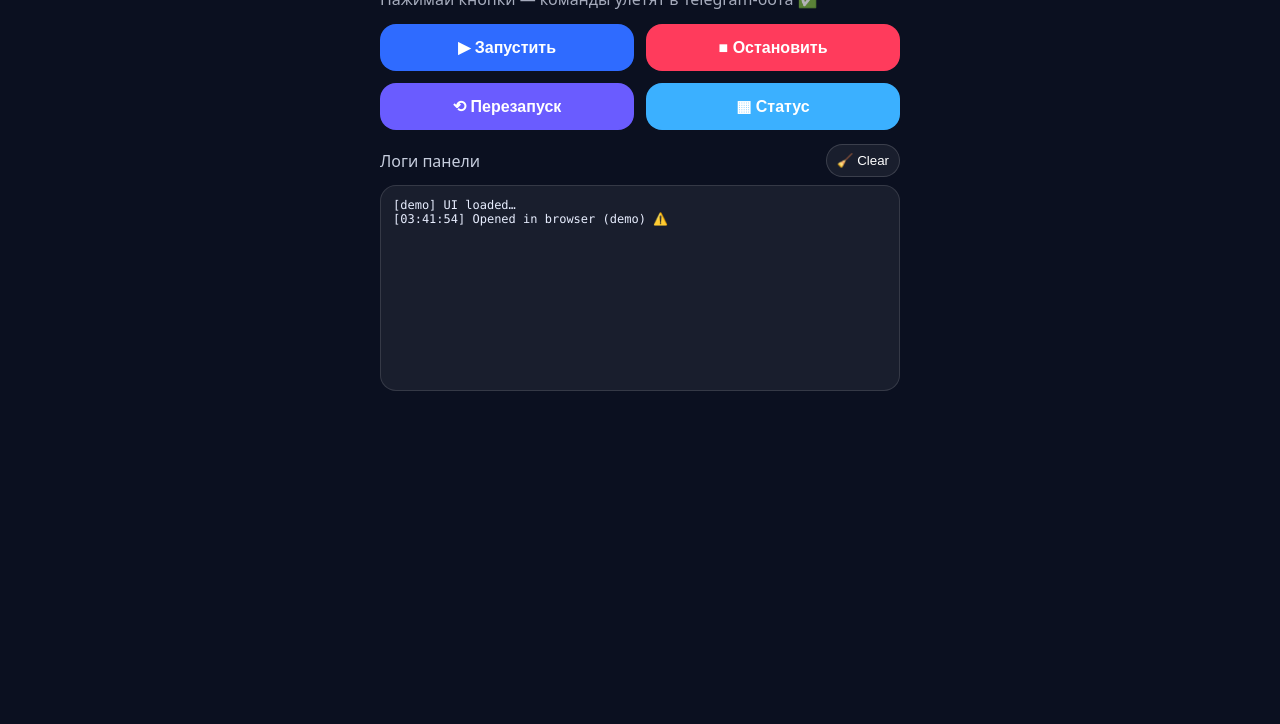
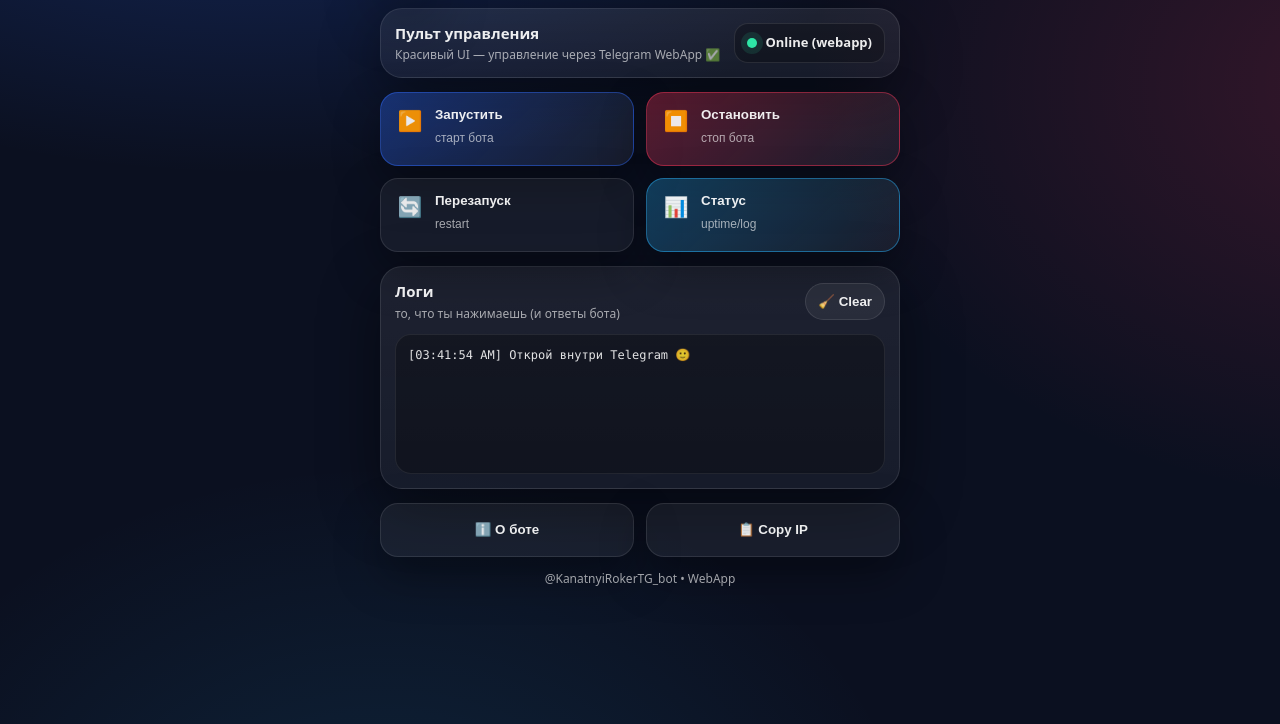
Before and after one commit to maximden876/kanat-panel, a plain HTML site: page index.html in a window 1280 px wide. Shown: the part 76-800 px from the top of the page. Drawn offline with Linux system fonts and the light colour scheme.

Commit message:
Add files via upload

```diff
--- a/app.js
+++ b/app.js
@@ -1,40 +1,85 @@
-const tg = window.Telegram?.WebApp;
+(() => {
+  const tg = window.Telegram?.WebApp;
+  const logBox = document.getElementById("logBox");
+  const clearBtn = document.getElementById("clearBtn");
+  const themeBtn = document.getElementById("themeBtn");
+  const statusText = document.getElementById("statusText");
+  const statusDot = document.getElementById("statusDot");
 
-function logLine(text) {
-  const box = document.getElementById("logBox");
-  if (!box) return;
-  const t = new Date().toLocaleTimeString("ru-RU", { hour12: false });
-  box.textContent += `\n[${t}] ${text}`;
-  box.scrollTop = box.scrollHeight;
-}
+  const now = () => new Date().toLocaleTimeString([], {hour:'2-digit', minute:'2-digit', second:'2-digit'});
 
-function sendAction(action) {
-  if (!tg) {
-    logLine(`❌ Открой панель внутри Telegram (нет WebApp API). action=${action}`);
-    alert("Открой панель внутри Telegram 🙂");
-    return;
+  function log(line){
+    if(!logBox) return;
+    logBox.textContent += `[${now()}] ${line}\n`;
+    logBox.scrollTop = logBox.scrollHeight;
   }
-  tg.sendData(action); // отправляем просто строку: start/stop/restart/status
-  logLine(`✅ Отправлено: ${action}`);
-  tg.showAlert(`✅ Команда отправлена: ${action}`);
-}
 
-window.addEventListener("load", () => {
-  if (tg) {
+  function send(action, payload = {}){
+    const data = { action, ...payload, ts: Date.now() };
+    log(`Нажата кнопка: ${action}`);
+
+    if(!tg){
+      log("⚠️ Telegram.WebApp не найден (открой внутри Telegram).");
+      return;
+    }
+
+    try{
+      tg.sendData(JSON.stringify(data));
+      tg.HapticFeedback?.impactOccurred("light");
+    }catch(e){
+      log("❌ sendData error: " + (e?.message || e));
+    }
+  }
+
+  if(tg){
     tg.ready();
     tg.expand();
-    logLine("Opened inside Telegram ✅");
-  } else {
-    logLine("Opened in browser (demo) ⚠️");
+    tg.MainButton?.hide();
+    log("Opened inside Telegram ✅");
+  }else{
+    log("Открой внутри Telegram 🙂");
   }
 
-  document.getElementById("btnStart")?.addEventListener("click", () => sendAction("start"));
-  document.getElementById("btnStop")?.addEventListener("click", () => sendAction("stop"));
-  document.getElementById("btnRestart")?.addEventListener("click", () => sendAction("restart"));
-  document.getElementById("btnStatus")?.addEventListener("click", () => sendAction("status"));
+  document.querySelectorAll("[data-action]").forEach(btn => {
+    btn.addEventListener("click", () => {
+      const action = btn.getAttribute("data-action");
+      send(action);
 
-  document.getElementById("btnClear")?.addEventListener("click", () => {
-    const box = document.getElementById("logBox");
-    if (box) box.textContent = "";
+      // local UI status (demo)
+      if(action === "status"){
+        statusText.textContent = "Status requested";
+        statusDot.style.background = "#28b7ff";
+      }
+      if(action === "start"){
+        statusText.textContent = "Start requested";
+        statusDot.style.background = "#2ee6a6";
+      }
+      if(action === "stop"){
+        statusText.textContent = "Stop requested";
+        statusDot.style.background = "#ff355a";
+      }
+      if(action === "restart"){
+        statusText.textContent = "Restart requested";
+        statusDot.style.background = "#2f6bff";
+      }
+      if(action === "copy_ip"){
+        const ip = location.host || "";
+        if(ip){
+          navigator.clipboard?.writeText(ip).catch(()=>{});
+          log(`Скопировано: ${ip}`);
+        }else{
+          log("IP не найден (нет host).");
+        }
+      }
+    });
   });
-});
+
+  clearBtn?.addEventListener("click", () => {
+    logBox.textContent = "";
+    log("Логи очищены 🧹");
+  });
+
+  themeBtn?.addEventListener("click", () => {
+    log("Theme toggled 🌙");
+  });
+})();
--- a/index.html
+++ b/index.html
@@ -2,30 +2,80 @@
 <html lang="ru">
 <head>
   <meta charset="utf-8" />
-  <meta name="viewport" content="width=device-width, initial-scale=1" />
-  <title>🩴 Канат-Панель</title>
-  <link rel="stylesheet" href="style.css?v=1">
+  <meta name="viewport" content="width=device-width, initial-scale=1, viewport-fit=cover" />
+  <title>Канат-Панель</title>
+  <link rel="stylesheet" href="style.css" />
+  <script src="https://telegram.org/js/telegram-web-app.js"></script>
 </head>
 <body>
   <div class="wrap">
-    <h1>🩴 Канат-Панель</h1>
-    <p class="sub">Нажимай кнопки — команды улетят в Telegram-бота ✅</p>
+    <header class="top">
+      <div class="brand">
+        <div class="logo">🩴</div>
+        <div>
+          <div class="title">Канат-Панель</div>
+          <div class="sub">Нажимай кнопки — команды улетают в Telegram-бота</div>
+        </div>
+      </div>
+      <button id="themeBtn" class="pill" type="button">🌙 Theme</button>
+    </header>
 
-    <div class="grid">
-      <button id="btnStart" class="btn ok">▶ Запустить</button>
-      <button id="btnStop" class="btn stop">■ Остановить</button>
-      <button id="btnRestart" class="btn warn">⟲ Перезапуск</button>
-      <button id="btnStatus" class="btn info">▦ Статус</button>
-    </div>
+    <section class="card status">
+      <div>
+        <div class="h">Пульт управления</div>
+        <div class="p">Красивый UI — управление через Telegram WebApp ✅</div>
+      </div>
+      <div class="badge" id="statusBadge">
+        <span class="dot" id="statusDot"></span>
+        <span class="txt" id="statusText">Online (webapp)</span>
+      </div>
+    </section>
 
-    <div class="logHead">
-      <div>Логи панели</div>
-      <button id="btnClear" class="mini">🧹 Clear</button>
-    </div>
+    <section class="grid">
+      <button class="btn primary" data-action="start" type="button">
+        <span class="ic">▶️</span>
+        <span class="t">Запустить</span>
+        <span class="s">старт бота</span>
+      </button>
 
-    <pre id="logBox" class="logBox">[demo] UI loaded…</pre>
+      <button class="btn danger" data-action="stop" type="button">
+        <span class="ic">⏹️</span>
+        <span class="t">Остановить</span>
+        <span class="s">стоп бота</span>
+      </button>
+
+      <button class="btn ghost" data-action="restart" type="button">
+        <span class="ic">🔄</span>
+        <span class="t">Перезапуск</span>
+        <span class="s">restart</span>
+      </button>
+
+      <button class="btn info" data-action="status" type="button">
+        <span class="ic">📊</span>
+        <span class="t">Статус</span>
+        <span class="s">uptime/log</span>
+      </button>
+    </section>
+
+    <section class="card logs">
+      <div class="row">
+        <div>
+          <div class="h">Логи</div>
+          <div class="p">то, что ты нажимаешь (и ответы бота)</div>
+        </div>
+        <button id="clearBtn" class="pill" type="button">🧹 Clear</button>
+      </div>
+      <pre id="logBox" class="logbox"></pre>
+    </section>
+
+    <section class="bottom">
+      <button class="btn flat" data-action="about" type="button">ℹ️ О боте</button>
+      <button class="btn flat" data-action="copy_ip" type="button">📋 Copy IP</button>
+    </section>
+
+    <footer class="foot">@KanatnyiRokerTG_bot • WebApp</footer>
   </div>
 
-  <script src="app.js?v=1"></script>
+  <script src="app.js"></script>
 </body>
 </html>
--- a/style.css
+++ b/style.css
@@ -1,58 +1,139 @@
+/* Kanat Panel — dark glass UI (Telegram WebApp friendly) */
+:root{
+  --bg:#0b1020;
+  --card:rgba(255,255,255,.06);
+  --line:rgba(255,255,255,.10);
+  --text:rgba(255,255,255,.92);
+  --muted:rgba(255,255,255,.62);
+  --shadow: 0 20px 60px rgba(0,0,0,.45);
+  --r:22px;
+
+  --primary:#2f6bff;
+  --danger:#ff355a;
+  --info:#28b7ff;
+  --ok:#2ee6a6;
+}
+
+*{box-sizing:border-box}
+html,body{height:100%}
 body{
   margin:0;
-  font-family: system-ui, -apple-system, Segoe UI, Roboto, Arial;
-  background:#0b1020;
-  color:#e8eeff;
+  background: radial-gradient(1200px 600px at 20% -10%, rgba(47,107,255,.25), transparent 55%),
+              radial-gradient(1000px 700px at 110% 20%, rgba(255,53,90,.18), transparent 60%),
+              radial-gradient(900px 700px at 30% 120%, rgba(40,183,255,.12), transparent 60%),
+              var(--bg);
+  color:var(--text);
+  font: 15px/1.35 system-ui, -apple-system, Segoe UI, Roboto, Arial, sans-serif;
+  padding: 16px;
 }
-.wrap{
-  max-width:520px;
-  margin:0 auto;
-  padding:16px;
+
+.wrap{max-width:520px;margin:0 auto}
+.top{
+  display:flex;align-items:center;justify-content:space-between;
+  padding: 10px 4px 14px 4px;
 }
-h1{margin:8px 0 4px;font-size:26px}
-.sub{margin:0 0 14px;color:rgba(232,238,255,.7)}
+.brand{display:flex;gap:12px;align-items:center}
+.logo{
+  width:44px;height:44px;border-radius:14px;
+  display:grid;place-items:center;
+  background: linear-gradient(135deg, rgba(47,107,255,.25), rgba(255,255,255,.08));
+  border:1px solid var(--line);
+  box-shadow: var(--shadow);
+}
+.title{font-weight:800;font-size:18px;letter-spacing:.2px}
+.sub{color:var(--muted);font-size:12px;margin-top:2px}
+
+.card{
+  background: linear-gradient(180deg, rgba(255,255,255,.08), rgba(255,255,255,.05));
+  border: 1px solid var(--line);
+  border-radius: var(--r);
+  box-shadow: var(--shadow);
+  padding: 14px;
+}
+
+.status{display:flex;align-items:center;justify-content:space-between;gap:12px;margin-bottom:14px}
+.h{font-weight:800}
+.p{color:var(--muted);font-size:12px;margin-top:4px}
+
+.badge{
+  display:flex;align-items:center;gap:8px;
+  padding:10px 12px;border-radius:14px;
+  background: rgba(0,0,0,.25);
+  border:1px solid var(--line);
+  min-width: 150px;
+  justify-content:center;
+}
+.dot{width:10px;height:10px;border-radius:50%;background:var(--ok);box-shadow:0 0 0 6px rgba(46,230,166,.12)}
+.txt{font-weight:700;font-size:13px}
+
 .grid{
   display:grid;
-  grid-template-columns:1fr 1fr;
-  gap:12px;
+  grid-template-columns: 1fr 1fr;
+  gap: 12px;
+  margin-bottom: 14px;
 }
+
 .btn{
-  border:0;
-  padding:14px 12px;
-  border-radius:16px;
-  font-size:16px;
-  font-weight:800;
+  border:1px solid var(--line);
+  border-radius: 18px;
+  padding: 14px;
   cursor:pointer;
-  color:#fff;
+  background: rgba(255,255,255,.06);
+  color: var(--text);
+  text-align:left;
+  box-shadow: 0 18px 45px rgba(0,0,0,.35);
+  transition: transform .08s ease, filter .15s ease;
+  min-height: 74px;
+  display:grid;
+  grid-template-columns: auto 1fr;
+  grid-template-rows: auto auto;
+  grid-template-areas:
+    "ic t"
+    "ic s";
+  column-gap: 10px;
+  row-gap: 2px;
 }
-.ok{background:#2f6bff}
-.stop{background:#ff3b5c}
-.warn{background:#6a5cff}
-.info{background:#3bb0ff}
-.logHead{
-  display:flex;
-  justify-content:space-between;
-  align-items:center;
-  margin:14px 0 8px;
-  color:rgba(232,238,255,.85);
+.btn:active{transform: scale(.985)}
+.btn .ic{grid-area:ic; font-size:20px; width:30px; display:flex; align-items:flex-start; justify-content:center; padding-top:2px}
+.btn .t{grid-area:t; font-weight:900}
+.btn .s{grid-area:s; color:var(--muted); font-size:12px}
+
+.primary{background: linear-gradient(135deg, rgba(47,107,255,.35), rgba(255,255,255,.06)); border-color: rgba(47,107,255,.45)}
+.danger{background: linear-gradient(135deg, rgba(255,53,90,.32), rgba(255,255,255,.06)); border-color: rgba(255,53,90,.45)}
+.info{background: linear-gradient(135deg, rgba(40,183,255,.28), rgba(255,255,255,.06)); border-color: rgba(40,183,255,.45)}
+.ghost{background: rgba(255,255,255,.05)}
+
+.logs{margin-bottom: 14px}
+.row{display:flex;align-items:center;justify-content:space-between;gap:10px}
+.pill{
+  border:1px solid var(--line);
+  border-radius:999px;
+  padding:10px 12px;
+  background: rgba(255,255,255,.06);
+  color: var(--text);
+  cursor:pointer;
+  font-weight:700;
 }
-.mini{
-  border:1px solid rgba(255,255,255,.15);
-  background:rgba(255,255,255,.06);
-  color:#fff;
-  border-radius:999px;
-  padding:8px 10px;
-  cursor:pointer;
+
+.logbox{
+  margin: 12px 0 0 0;
+  min-height: 140px;
+  max-height: 240px;
+  overflow:auto;
+  padding: 12px;
+  border-radius: 16px;
+  border: 1px solid rgba(255,255,255,.08);
+  background: rgba(0,0,0,.28);
+  color: rgba(255,255,255,.88);
+  font: 12px/1.45 ui-monospace, SFMono-Regular, Menlo, Consolas, monospace;
 }
-.logBox{
-  margin:0;
-  min-height:180px;
-  padding:12px;
-  border-radius:16px;
-  background:rgba(255,255,255,.06);
-  border:1px solid rgba(255,255,255,.12);
-  overflow:auto;
-  white-space:pre-wrap;
-  font-family: ui-monospace, SFMono-Regular, Menlo, Consolas, monospace;
-  font-size:12px;
+
+.bottom{display:grid;grid-template-columns: 1fr 1fr; gap:12px}
+.flat{
+  min-height: 54px;
+  text-align:center;
+  display:flex;align-items:center;justify-content:center;
+  font-weight:900;
 }
+
+.foot{margin-top:14px;color:var(--muted);font-size:12px;text-align:center}
```
Also changed, not shown: 1 other file.
